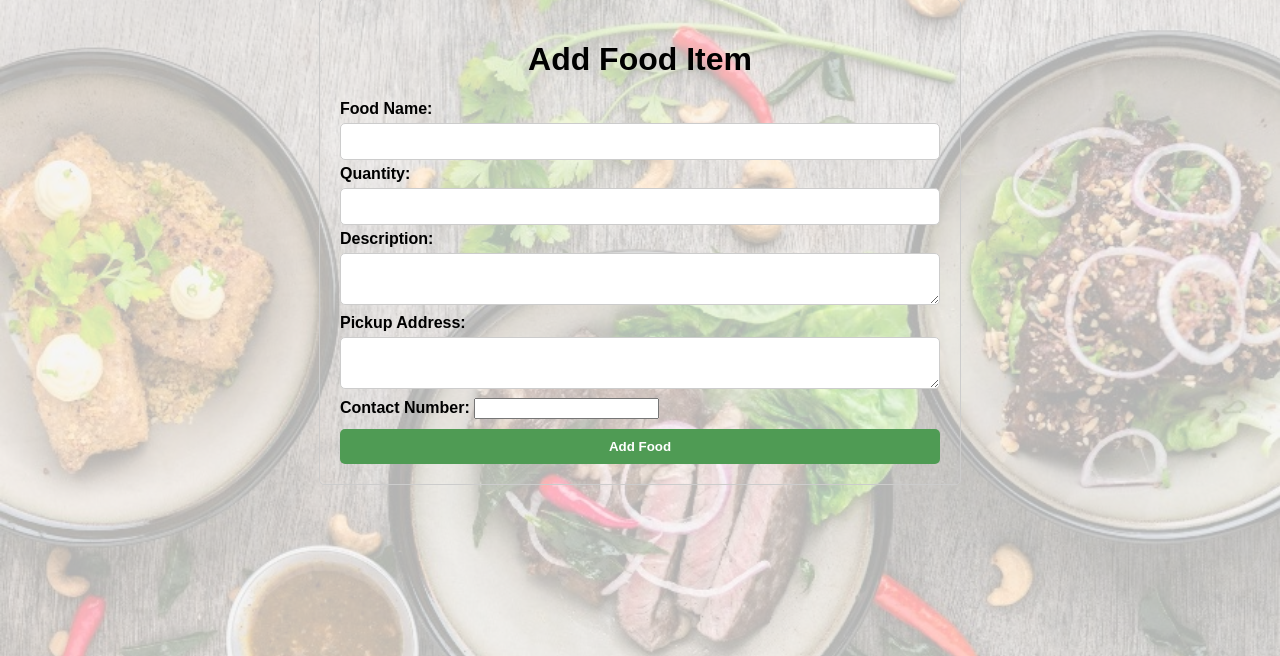
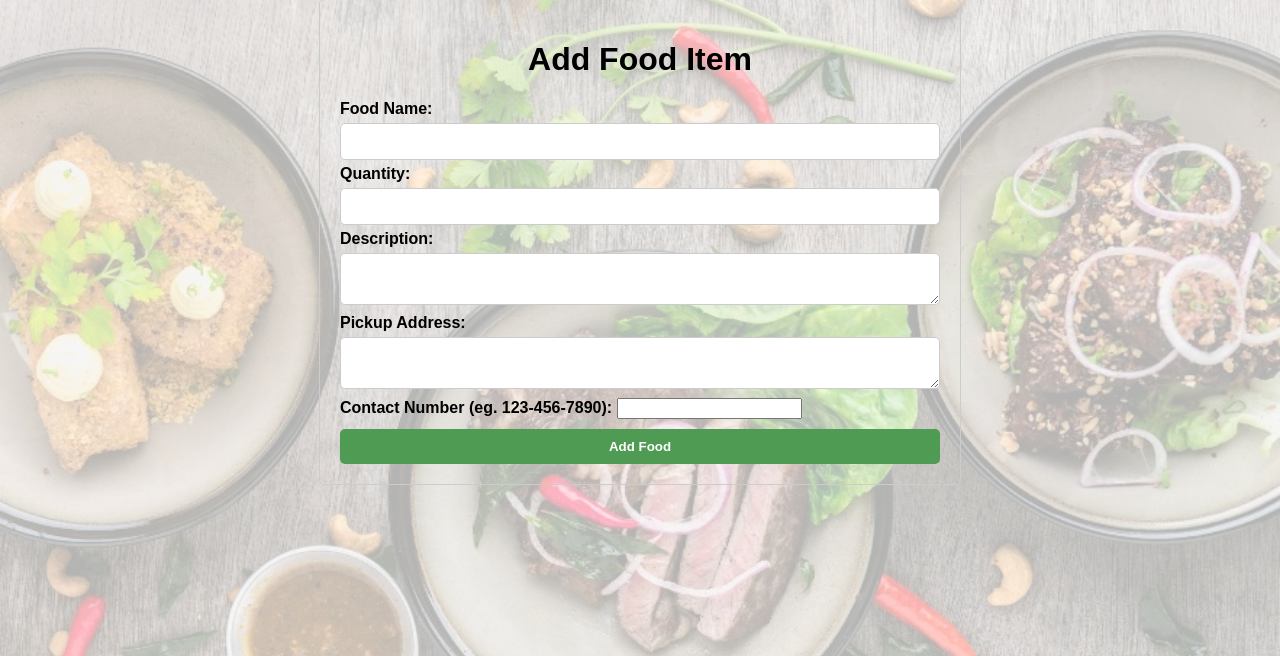
Before and after one commit to arnav-2022/Community-Pantry-live, a Flask app: page /add in a window 1280 px wide. Shown: the part 51-707 px from the top of the page. Run offline with Flask 3, Linux system fonts and the light colour scheme.

Commit message:
updated file

```diff
--- a/templates/add_food.html
+++ b/templates/add_food.html
@@ -108,7 +108,7 @@
             <textarea id="description" name="description"></textarea>
             <label for="pickup_address">Pickup Address:</label>
             <textarea id="pickup_address" name="pickup_address" required></textarea>
-            <label for="contact_number">Contact Number:</label>
+            <label for="contact_number">Contact Number (eg. 123-456-7890):</label>
             <input type="tel" id="contact_number" name="contact_number" pattern="[0-9]{3}-[0-9]{3}-[0-9]{4}" required>
             <input type="submit" value="Add Food">
         </form>
```
